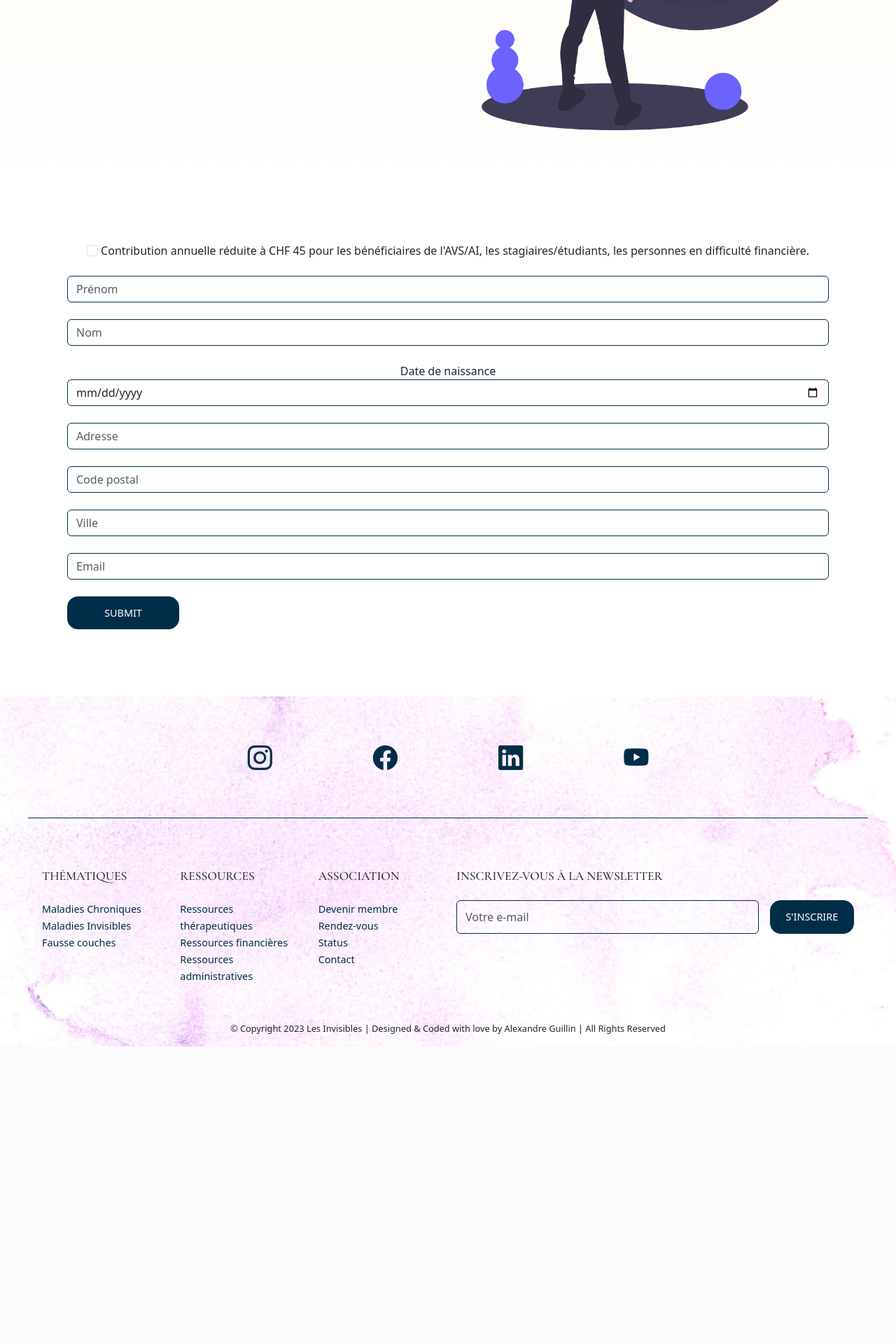
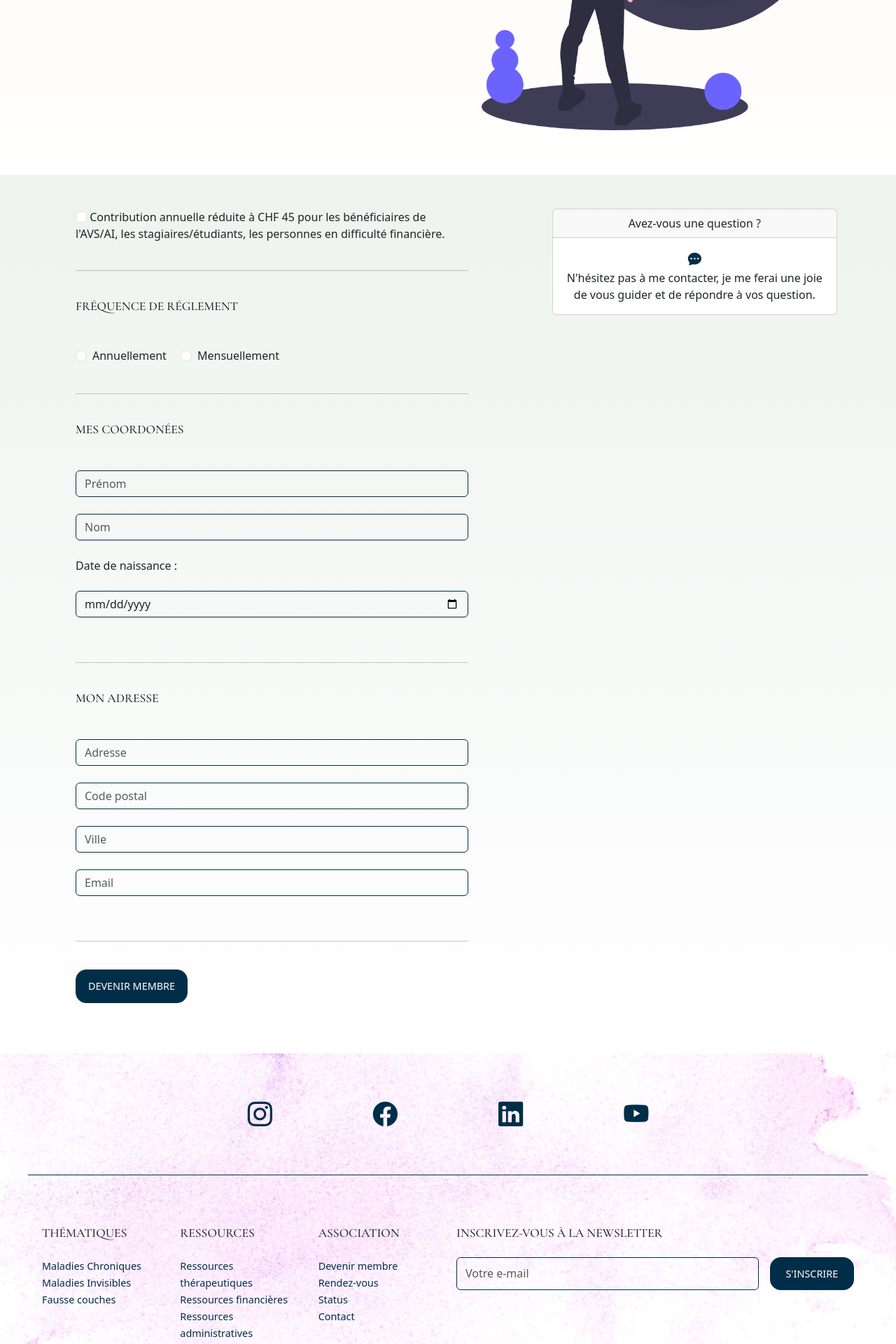
Before and after one commit to Cap0n3/Invisibles23, a Django app: page /membership/ in a window 1280 px wide. Shown: the part 943-2863 px from the top of the page at 70% size. Before the commit the page ends 2438 px from the top, so only its background shows below. Run offline with Django 4.2, Linux system fonts and the light colour scheme; some libraries are stand-ins or nearby versions.

Commit message:
Styling membershop form

```diff
--- a/Invisibles23/website/forms.py
+++ b/Invisibles23/website/forms.py
@@ -5,10 +5,18 @@ from django import forms
 
 # Create your forms here.
 class MembershipForm(forms.Form):
+    frequency_choices = [
+        ('yearly', 'Annuellement'),
+        ('monthly', 'Mensuellement'),
+    ]
     discount = forms.BooleanField(
         widget=forms.CheckboxInput(attrs={'class': 'form-check-input'}),
         required=False,
         label="Contribution annuelle réduite à CHF 45 pour les bénéficiaires de l'AVS/AI, les stagiaires/étudiants, les personnes en difficulté financière.",
+    )
+    frequency = forms.ChoiceField(
+        choices=frequency_choices,
+        widget=forms.RadioSelect(attrs={'class': 'form-check-input'})
     )
     fname = forms.CharField(
         max_length=100,
--- a/Invisibles23/website/templates/website/components/membership-form.html
+++ b/Invisibles23/website/templates/website/components/membership-form.html
@@ -1,41 +1,76 @@
 <section class="normal-section container-fluid text-center p-5 {{ bg }}">
+    <div class="row">
+        <!--FORM-->
+        <div class="container text-md-start col-md-7 px-md-5">
             {% if error %}
                 <div class="alert alert-warning" role="alert">
                     {{ error}}
                 </div>
             {% endif %}
-    <form method="post" class="form d-flex flex-column p-4 p-lg-5 rounded-4">
+            <form method="post" class="form d-flex flex-column px-4">
                 {% csrf_token %}
-        <div class="form-group mb-4">
+                <div class="mb-4">
                     <label for="{{ form.discount.id_for_label }}">
                         {{ form.discount }}
                         {{ form.discount.label }}
                     </label>
                 </div>
-        <div class="form-group mb-4">
+                <hr>
+                <div class="my-4">
+                    <h5 class="text-uppercase mb-5">Fréquence de réglement</h5>
+                    {% for radio in form.frequency %}
+                        <div class="form-check form-check-inline">
+                            <label class="form-check-label">
+                                {{ radio.tag }}
+                                {{ radio.choice_label }}
+                            </label>
+                        </div>
+                    {% endfor %}
+                </div>
+                <hr>
+                <div class="my-4">
+                    <h5 class="text-uppercase mb-5">Mes coordonées</h5>
                     {{ form.fname }}
-        </div>
-        <div class="form-group mb-4">
+                    <div class="my-4">
                         {{ form.lname }}
                     </div>
-        <div class="form-group mb-4">
-            <label for="{{ form.birthday.id_for_label }}">
-                {{ form.birthday.label }}
+                    <div class="my-4">
+                        <label for="{{ form.birthday.id_for_label }}" class="mb-4">
+                            {{ form.birthday.label }} :
                         </label>
                         {{ form.birthday }}
                     </div>
-        <div class="form-group mb-4">
+                </div>
+                <hr>
+                <div class="my-4">
+                    <h5 class="text-uppercase mb-5">Mon adresse</h5>
                     {{ form.address }}
-        </div>
-        <div class="form-group mb-4">
+
+                    <div class="text-start my-4">
                         {{ form.zip_code }}
                     </div>
-        <div class="form-group mb-4">
+                    <div class="text-start my-4">
                         {{ form.city }}
                     </div>
-        <div class="form-group mb-4">
+                    <div class="text-start my-4">
                         {{ form.email }}
                     </div>
-        <button type="submit" class="btn btn-primary">Submit</button>
+                </div>
+                <hr>
+                <div class="text-start my-4">
+                    <button type="submit" class="btn btn-primary">Devenir membre</button>
+                </div>
             </form>
+        </div>
+        <!--HELP ASIDE-->
+        <div class="container col-md-5 px-md-5 ">
+            <div class="card mb-3">
+                <div class="card-header">Avez-vous une question ?</div>
+                <div class="card-body">
+                    <i class="bi bi-chat-dots-fill"></i>
+                <p class="card-text">N'hésitez pas à me contacter, je me ferai une joie de vous guider et de répondre à vos question.</p>
+                </div>
+            </div>
+        </div>
+    </div>
 </section>
--- a/Invisibles23/website/templates/website/membership.html
+++ b/Invisibles23/website/templates/website/membership.html
@@ -6,5 +6,5 @@
     <!--CONTENT-->
     {% include "website/components/no-content.html" with title="En construction" message="Cette section est en construction, on vous tient au courant dès que c'est prêt ! C'est promis :-)" bg="bg-light-beige" %}
     <!--FORM-->
-    {% include "website/components/membership-form.html" %}
+    {% include "website/components/membership-form.html" with bg="bg-light-green" %}
 {% endblock content %}
```
Lines whose indentation alone changed are shown as unchanged.
